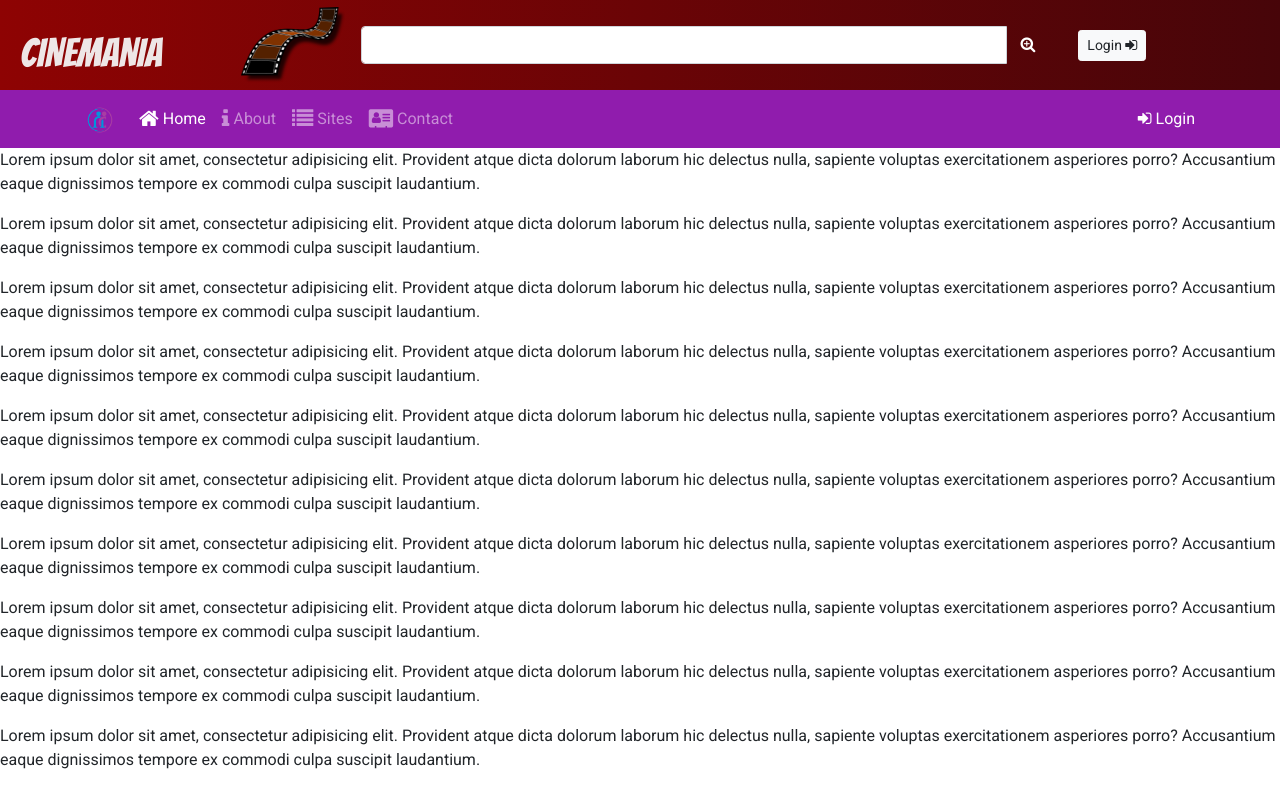
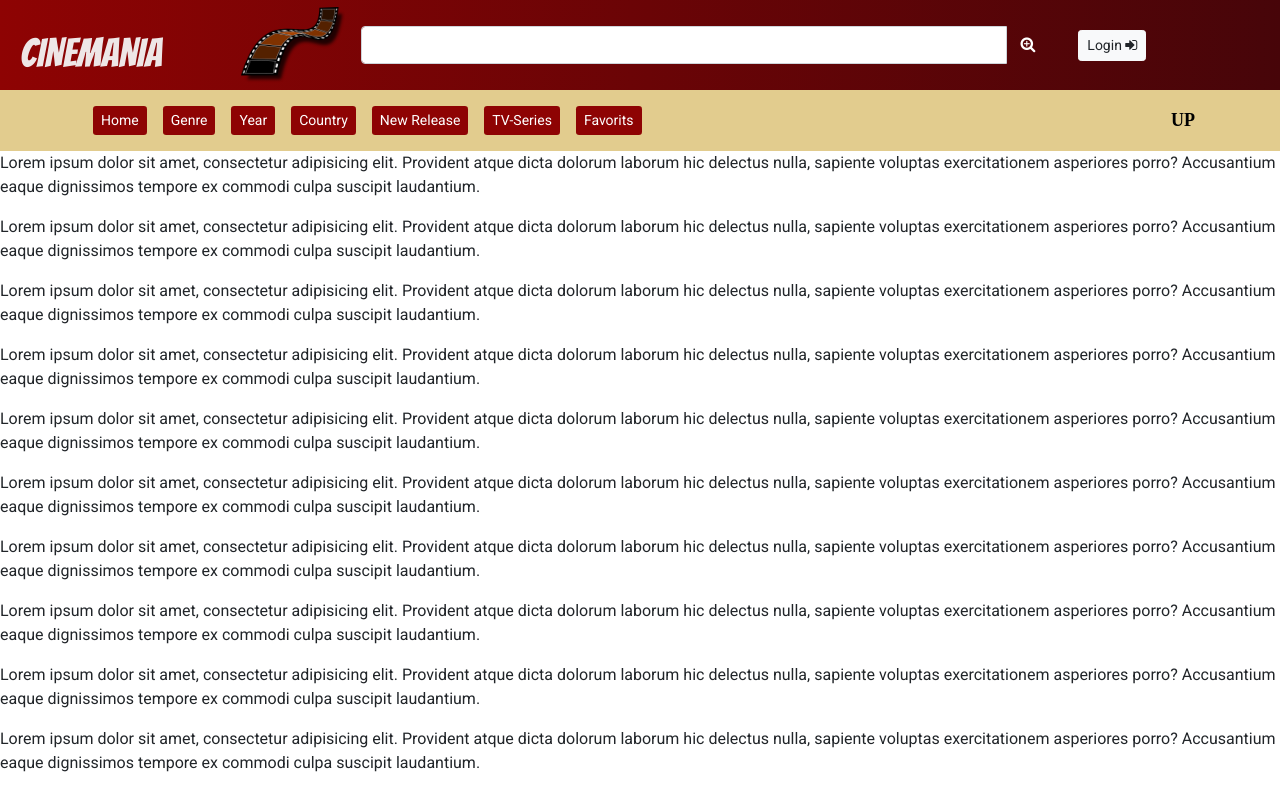
Before and after one commit to dimon7510/cinemania, a website: page index.html in a window 1280 px wide. Shown: the top 785 px of the page. Drawn offline with nearby package versions, Linux system fonts and the light colour scheme; a web font is replaced by a local one.

Commit message:
Navbar 1

```diff
--- a/css/styles.scss
+++ b/css/styles.scss
@@ -1,3 +1,4 @@
+//Fonts
 $cinemia-font: 'Bangers', cursive;
 $movie-body-font: 'Cabin', sans-serif;
 $movie-header-font: 'Castoro', serif;
@@ -6,32 +7,32 @@ $review-body-font: 'Open Sans', sans-serif;
 $body-font: 'Roboto', sans-serif;
 $lobster-font: "Lobster", cursive;
 
+//Colors
 $jumbo-background: #8e0303;
 $jumbo-background: linear-gradient(90deg,#8e0303 0%, #470509 100%);
 
-$color-primary: #3046C5;
-$color-secondary: #5637dd;
+$color-primary: #8e0303;
+$color-secondary: #e2cc8e;
 $color-pale: #CEC8FF;
 $color-mid: #901CAD;
 $color-teal: #17A2B8;
 $color-dark: #60106b;
 $color-black-transparent: rgba(0, 0, 0, 0.5);
 
-
-
-
-body{
-    font-family: $body-font;
-}
-
-
-
+//Header+Jumbotron
 header{
     h1,h2,h3{
         font-family: $cinemia-font;
         color: rgb(238, 230, 230);
     }
 }
+
+.jumbotron{
+    margin: 0;
+    padding: 5px;
+    background: $jumbo-background;
+}
+
 #searchBtn{
     color: white;
 }
@@ -39,6 +40,46 @@ header{
 #logo {
     margin: 0;
     padding: 0;
+}
+
+//Navbar
+.navbar {
+    background-color: $color-secondary;
+        color:$jumbo-background;
+        button{
+            background-color: $color-primary;
+            border: none;
+            color: white;
+            text-align: center;
+            text-decoration: none;
+            display: inline-block;
+            font-size: 14px;}
+}
+
+#upBtn{
+    color: black;
+    font-weight: bold;
+    font-family: $movie-header-font;
+    font-size: 18px;
+    margin-left: 10px;
+}
+
+/*
+#homeBtn{
+    background-color: $color-primary;
+    border: none;
+    color: white;
+    padding: 15px 32px;
+    text-align: center;
+    text-decoration: none;
+    display: inline-block;
+    font-size: 16px;
+}
+*/
+
+
+body{
+    font-family: $body-font;
 }
 
 h2 {
@@ -59,11 +100,7 @@ header {
    // background-repeat: repeat-x;
 }
 
-.jumbotron{
-    margin: 0;
-    padding: 5px;
-    background: $jumbo-background;
-}
+
 /*
 .row-content{
     padding: 50px 0;
@@ -72,9 +109,6 @@ header {
 }
 */
 
-.navbar {
-    background-color: $color-mid;
-}
 
 .carousel-caption{
     background-color: $color-black-transparent;
--- a/index.html
+++ b/index.html
@@ -53,25 +53,61 @@
     <!--NAVIGATION BAR-->
     <nav class="navbar navbar-expand-sm navbar-dark sticky-top">
         <div class="container">
-            <a class="navbar-brand" href="#"><img src="img/logo.png" height="30" width="30" /></a>
-            <button class="navbar-toggler" type="button" data-toggle="collapse" data-target="#nucampNavbar">
+            <!--Toggler-->
+            <button class="navbar-toggler" type="button" data-toggle="collapse" data-target="#cinemaniaNavbar">
                 <span class="navbar-toggler-icon"></span>
             </button>
-            <div class="collapse navbar-collapse" id="nucampNavbar">
+            <div class="collapse navbar-collapse" id="cinemaniaNavbar">
                 <ul class="navbar-nav">
-                    <li class="nav-item active"><a class="nav-link" href="#"> <i class="fa fa-home fa-lg"></i> Home </a></li>
-                    <li class="nav-item"><a class="nav-link" href="aboutus.html"> <i class="fa fa-info fa-lg"></i> About </a></li>
-                    <li class="nav-item"><a class="nav-link" href="#"> <i class="fa fa-list fa-lg"></i> Sites </a></li>
-                    <li class="nav-item"><a class="nav-link" href="contactus.html"><i class="fa fa-address-card fa-lg"></i> Contact </a></li>
+                    <!--Home Btn-->
+                    <li class="nav-item active">
+                        <a class="nav-link" href="#">
+                            <button type="button" class="btn btn-sm" name="HomeBtn" id="homeBtn">Home</button>
+                        </a>
+                    </li>
+                    <!--Genre Btn-->
+                    <li class="nav-item">
+                        <a class="nav-link" href="#">
+                            <button type="button" class="btn btn-sm" name="genreBtn" id="genreBtn">Genre</button>
+                        </a>
+                    </li>
+                    <!--Year Btn-->
+                    <li class="nav-item">
+                        <a class="nav-link" href="#">
+                            <button type="button" class="btn btn-sm" name="yearBtn" id="yearBtn">Year</button>
+                        </a>
+                    </li>
+                    <!--Country Btn-->
+                    <li class="nav-item">
+                        <a class="nav-link" href="#">
+                            <button type="button" class="btn btn-sm" name="countryBtn" id="countryBtn">Country</button>
+                        </a>
+                    </li>
+                    <!--New Release Btn-->
+                    <li class="nav-item">
+                        <a class="nav-link" href="#">
+                            <button type="button" class="btn btn-sm" name="newReleaseBtn" id="newReleaseBtn">New Release</button>
+                        </a>
+                    </li>
+                    <!--TV-Series Btn-->
+                    <li class="nav-item">
+                        <a class="nav-link" href="#">
+                            <button type="button" class="btn btn-sm" name="TV-SeriesBtn" id="TV-SeriesBtn">TV-Series</button>
+                        </a>
+                    </li>
+                    <!--Favorits-->
+                    <li class="nav-item">
+                        <a class="nav-link" href="#">
+                            <button type="button" class="btn btn-sm" name="favoritsBtn" id="favoritsBtn">Favorits</button>
+                        </a>
+                    </li>
+
                 </ul>
-
-                <!--LOGIN BTN-->
-                <span class="navbar-text ml-auto">
-                    <a role="button" id="loginButton">
-                        <i class="fa fa-sign-in"></i> Login
-                    </a>
-                </span>
             </div>
+            <!--Up Btn-->
+            <span class="navbar-text ml-auto">
+                <a role="button" href="#" id="upBtn">UP</a>
+            </span>
         </div>
     </nav>
 
```
Also changed, not shown: css/styles.css.
